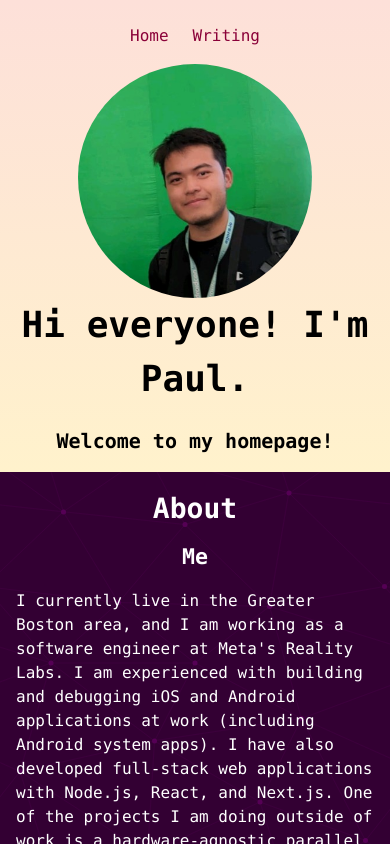
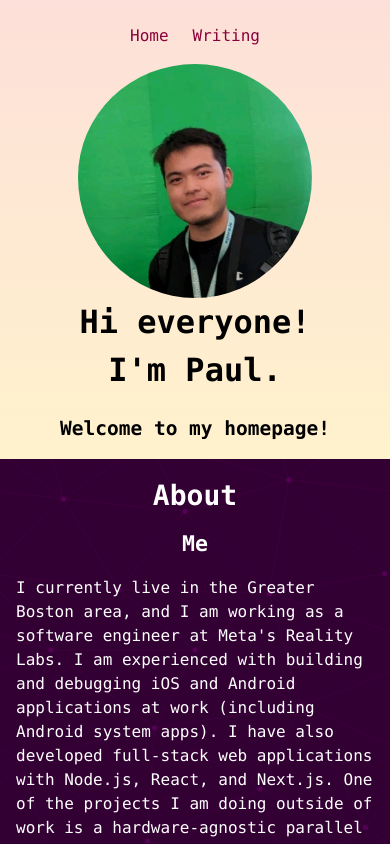
Before and after one commit to paulpan05/personal-website-minified, a Next.js app: page / in a window 390 px wide. Shown: the top 844 px of the page. Built offline with nearby package versions, Linux system fonts and the light colour scheme; no server answers.

Commit message:
Balance hero heading wraps, ease mobile type minimums

```diff
--- a/src/styles/globals.scss
+++ b/src/styles/globals.scss
@@ -6,8 +6,15 @@ body {
   font-family: "Lucida Console", "Courier New", monospace;
 }
 
+h1,
+h2,
+h3,
+.header-subtitle {
+  text-wrap: balance;
+}
+
 h1 {
-  font-size: clamp(2.25rem, 8vw, 4rem);
+  font-size: clamp(2rem, 8vw, 4rem);
 }
 
 h2 {
@@ -57,7 +64,7 @@ a:focus-visible {
 }
 
 .header-subtitle {
-  font-size: clamp(1.25rem, 5vw, 2rem);
+  font-size: clamp(1.15rem, 5vw, 2rem);
   font-weight: bold;
   margin: 0;
   max-width: 700px;
```
